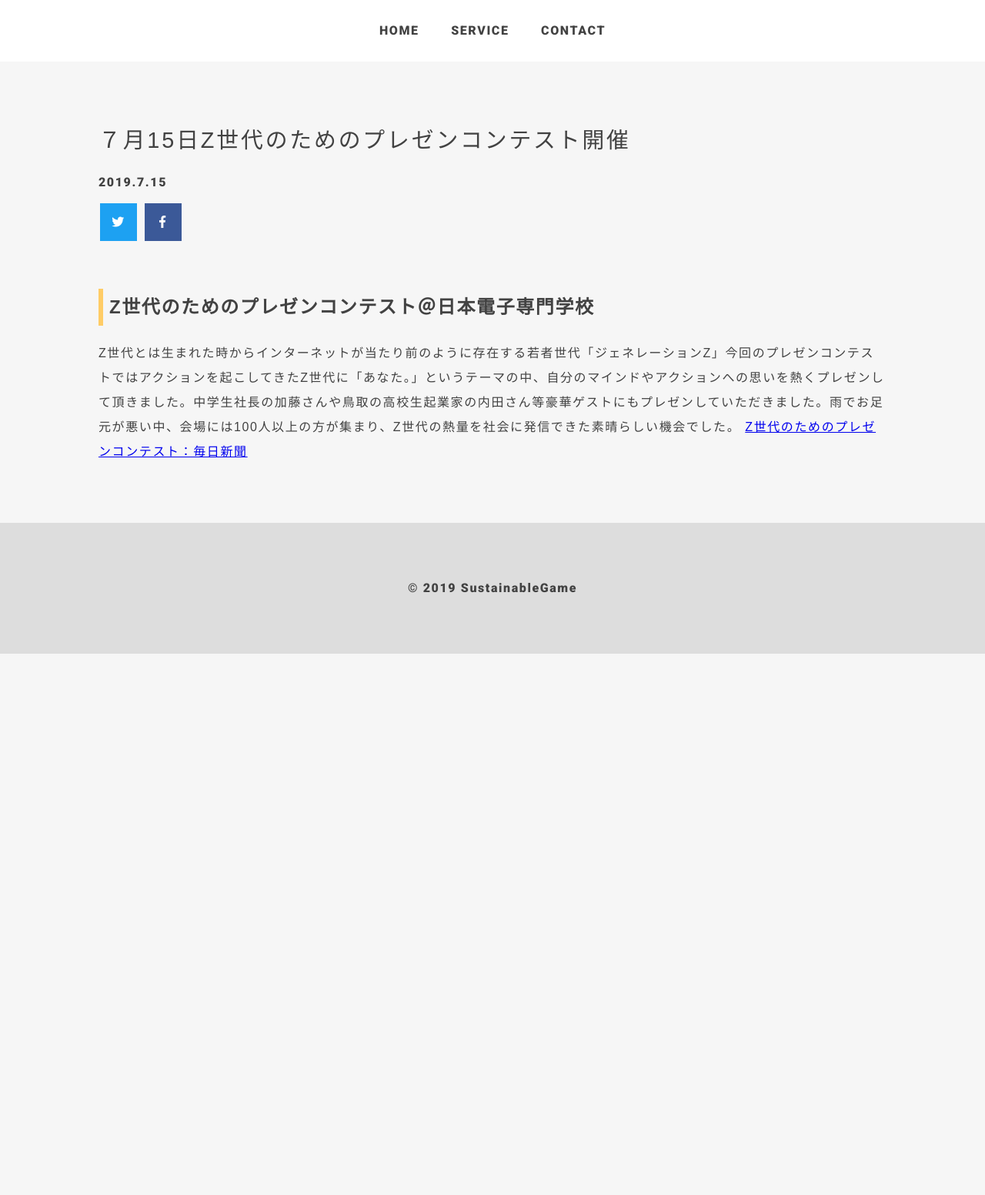
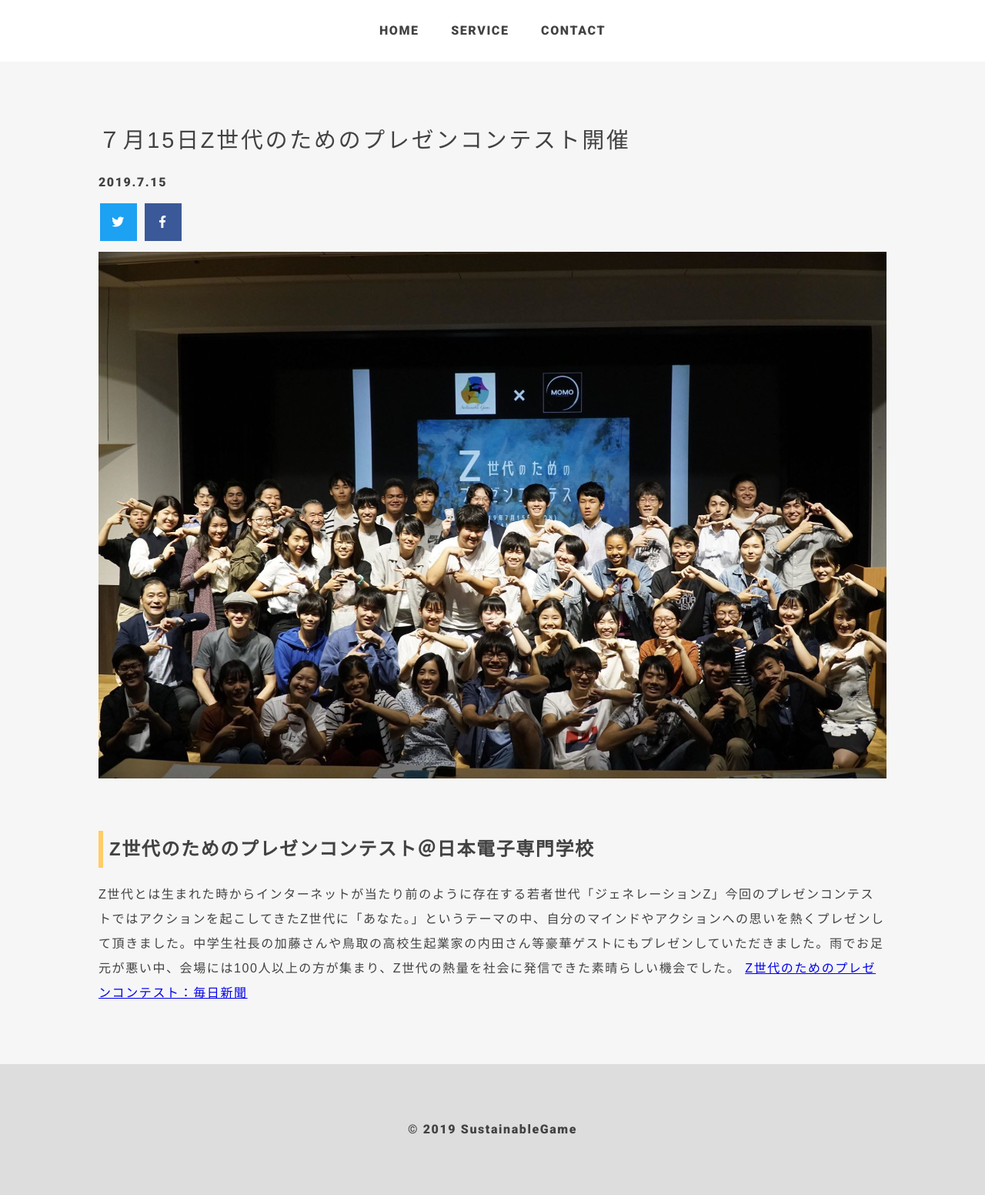
Before and after one commit to sustainable-game/sustainable-game.github.io, a Jekyll site: the page built from _posts/2019-07-15-presentation-contest-for-Z-generation.md, in a window 1280 px wide. Shown: the whole page at 77% size. Built offline with Jekyll 4.4.1, drawn with Linux system fonts in a browser that asks for light colours; nearby versions of some CDN libraries; before the commit the page ends 900 px from its top, so only the background shows below that.

Commit message:
add thumbnail of post

```diff
--- a/_layouts/post.html
+++ b/_layouts/post.html
@@ -6,6 +6,7 @@ layout: default
 <h1 class="post-title">{{ page.title }}</h1>
 <div class="post-date">{{ page.date | date:"%Y.%-m.%-d" }}</div>
 {% include shere_button.html %}
+<img src="/assets/img/{{page.thumbnail}}" alt="{{page.title}}" class="post-thumbnail">
 <div class='post-content'>
   {{ content }}
 </div>
--- a/assets/css/main.css
+++ b/assets/css/main.css
@@ -218,6 +218,9 @@ header a:hover{
   font-weight: 500;
   letter-spacing: .1em;
 }
+.post-thumbnail{
+  width: 100%;
+}
 .section{
   margin: auto;
   max-width: 1024px;
```
